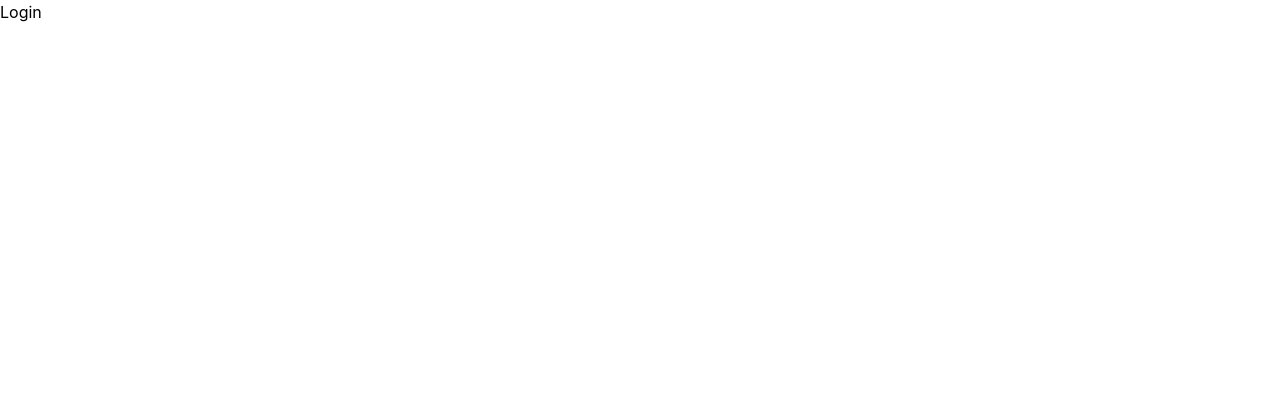
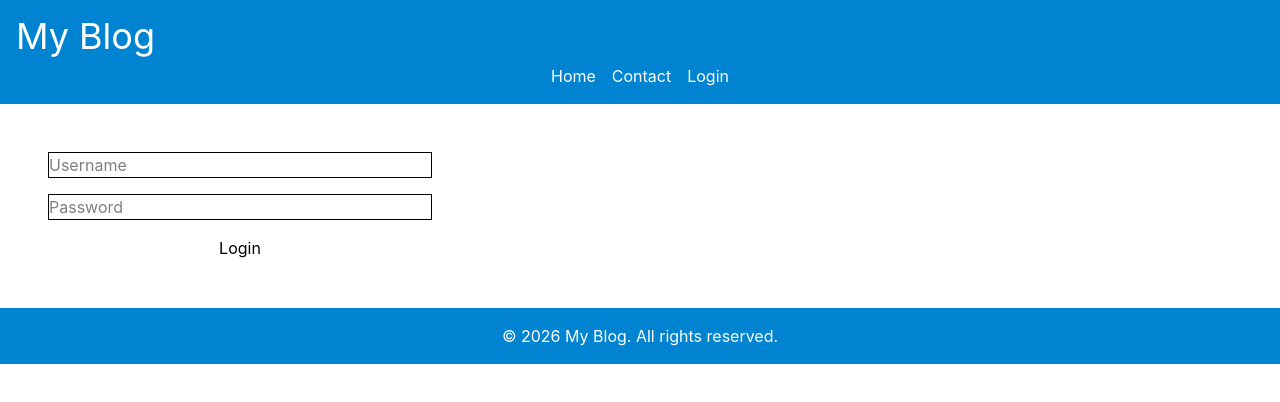
Before and after one commit to patbtran/REACT-blogpage-, a React (Vite) app: page /login in a window 1280 px wide. Shown: the top 402 px of the page. Built offline with nearby package versions, Linux system fonts and the light colour scheme.

Commit message:
fixed header&footers, added partial styling to login page

```diff
--- a/src/App.jsx
+++ b/src/App.jsx
@@ -4,6 +4,8 @@ import BlogPostsPage from './pages/BlogPostsPage';
 import IndividualPostPage from './pages/IndividualPostPage';
 import ContactPage from './pages/ContactPage';
 import Login from './Components/login/Login';
+import Header from './Components/Common/Header';
+import Footer from './Components/Common/Footer';
 
 
 function App() {
@@ -11,6 +13,7 @@ function App() {
 
   return (
     <div>
+      <Header />
       <Routes>
         <Route path="/" element={<BlogPostsPage />} />
         <Route path="/contact" element={<ContactPage />} />
@@ -18,6 +21,7 @@ function App() {
 
         <Route path="/post/:id" element={<IndividualPostPage />} />
       </Routes>
+      <Footer />
     </div>
   );
 }
--- a/src/Components/Common/Header.jsx
+++ b/src/Components/Common/Header.jsx
@@ -11,6 +11,9 @@ function Header() {
                     <li>
                         <Link to="/contact">Contact</Link>
                     </li>
+                    <li>
+                        <Link to="/login">Login</Link>
+                    </li>
                 </ul>
             </nav>
         </div>
--- a/src/Components/login/Login.jsx
+++ b/src/Components/login/Login.jsx
@@ -1,9 +1,30 @@
-import React from 'react';
+import React, { useState } from 'react';
 
-function Login(){
-    return(
-        <div> Login </div>
-    )
+function Login() {
+  const [userData, setUserData] = useState({
+    username: '',
+    password: '',
+  });
+
+  const handleSubmit = (e) => {
+    e.preventDefault();
+    console.log('Login:', userData);
+  };
+
+  return (
+    <div className="flex flex-col max-w-96 gap-4 m-12">
+      <input placeholder="Username"
+       className= "border"
+       value={userData.username} onChange={e => setUserData({...userData, username: e.target.value})} />
+
+      <input placeholder="Password"
+       className= "border"
+       type="password"
+       value={userData.password} onChange={e => setUserData({...userData, password: e.target.value})} />
+
+      <button type="submit" onClick={handleSubmit}>Login</button>
+    </div>
+  );
 }
 
 export default Login;
--- a/src/pages/BlogPostsPage.jsx
+++ b/src/pages/BlogPostsPage.jsx
@@ -1,8 +1,6 @@
 import React, { useState, useEffect } from 'react';
 import axios from 'axios';
 import { Link } from 'react-router-dom';
-import Header from '../Components/Common/Header';
-import Footer from '../Components/Common/Footer';
 
 function BlogPostsPage() {
   const [posts, setPosts] = useState([]);
@@ -23,7 +21,6 @@ function BlogPostsPage() {
 
   return (
     <div>
-      <Header />
       <main className="p-6">
         <h1 className="text-3xl font-bold mb-4">Welcome to my Page!</h1>
         <p className="text-lg text-gray-700">This is a post from the author, P Tran. This is the meeting point for communications via blog posts! Enjoy!</p>
@@ -45,7 +42,6 @@ function BlogPostsPage() {
           ))}
         </ul>
       </main>
-      <Footer />
     </div>
   );
 }
--- a/src/pages/ContactPage.jsx
+++ b/src/pages/ContactPage.jsx
@@ -1,6 +1,4 @@
 import React, { useState } from "react";
-import Header from "../Components/Common/Header";
-import Footer from "../Components/Common/Footer";
 
 function ContactPage() {
   const [formData, setFormData] = useState({
@@ -22,8 +20,6 @@ function ContactPage() {
 
   return (
     <div className="contact-box">
-      <Header />
-
       <h1>Contact Me!</h1>
 
       <form onSubmit={handleSubmit}>
@@ -68,8 +64,6 @@ function ContactPage() {
 
         <button type="submit">Submit</button>
       </form>
-
-      <Footer />
     </div>
   );
 }
--- a/src/pages/IndividualPostPage.jsx
+++ b/src/pages/IndividualPostPage.jsx
@@ -1,9 +1,7 @@
 import React, { useState, useEffect } from 'react';
 import { useParams, Link } from 'react-router-dom';
 import axios from 'axios';
-import Header from '../Components/Common/Header';
 import BlogPost from '../Components/blog/BlogPost';
-import Footer from '../Components/Common/Footer';
 
 function IndividualPostPage() {
     const { id } = useParams();
@@ -35,7 +33,6 @@ function IndividualPostPage() {
 
     return (
         <div>
-            <Header />
             <main className="p-6">
               <div className="mb-4">
                 <Link to="/" className="text-blue-600"></Link>
@@ -54,7 +51,6 @@ function IndividualPostPage() {
                 />
               )}
             </main>
-            <Footer />
         </div>
     );
 }
```
